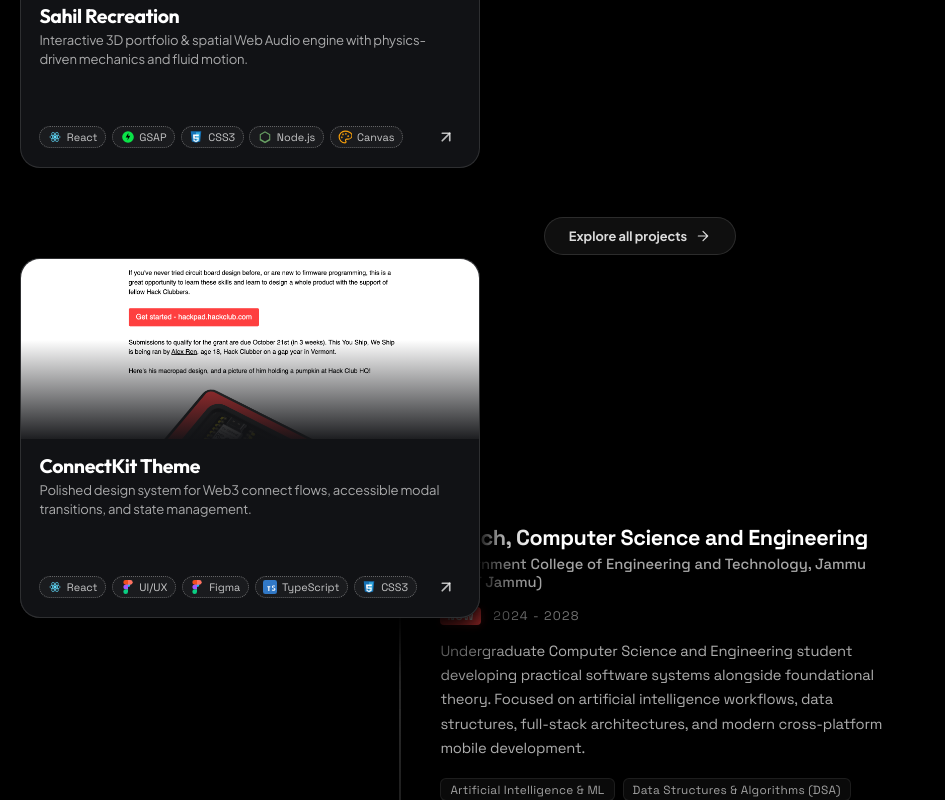
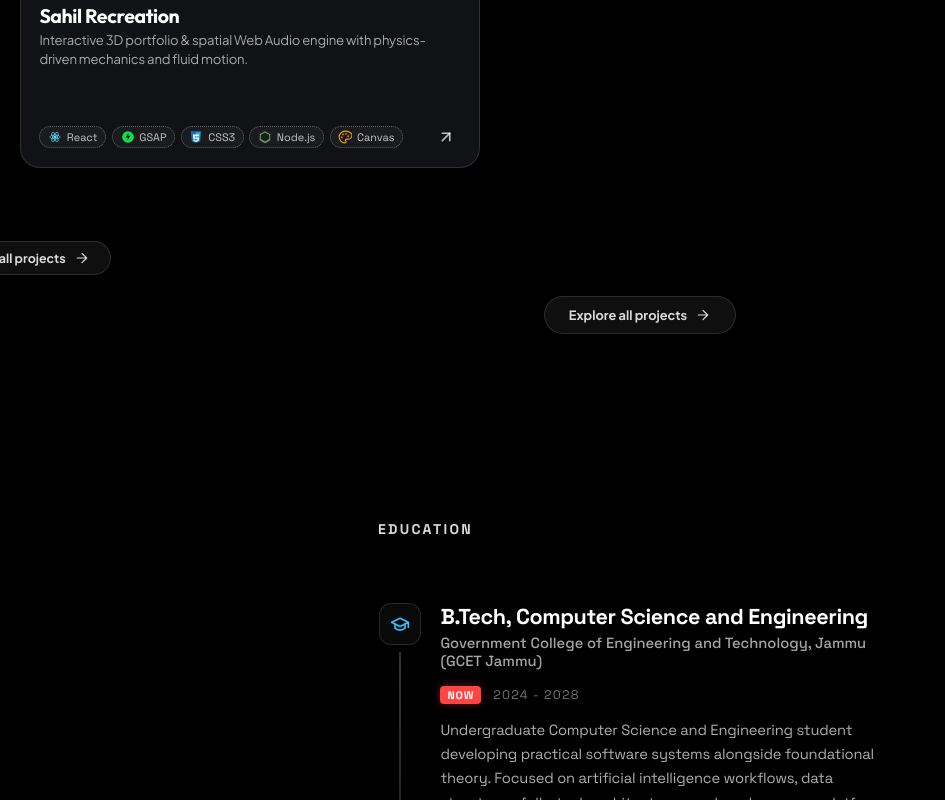
Before and after one commit to sahilaw22/sahilaw-in, a React (Vite) app: page / in a window 1280 px wide. Shown: the part 2920-3720 px from the top of the page, without its empty margins (0-945 px from the left). Built offline with nearby package versions, Linux system fonts and the light colour scheme; no server answers; a web font is replaced by a local one.

Commit message:
fix(featured-projects): smooth scroll stack card transitions and pin explore button

```diff
--- a/src/components/FeaturedProjectsSection.css
+++ b/src/components/FeaturedProjectsSection.css
@@ -37,7 +37,7 @@
   color: inherit;
   transform-origin: top center;
   will-change: transform;
-  transition: transform 0.12s cubic-bezier(0.16, 1, 0.3, 1), border-color 0.25s ease, box-shadow 0.25s ease;
+  transition: border-color 0.25s ease, box-shadow 0.25s ease;
 }
 
 .scroll-stack-card:hover {
@@ -163,7 +163,7 @@
   display: flex;
   justify-content: center;
   align-items: center;
-  margin-top: 2.75rem;
+  margin-top: 0;
 }
 
 @media (max-width: 480px) {
--- a/src/components/FeaturedProjectsSection.jsx
+++ b/src/components/FeaturedProjectsSection.jsx
@@ -52,6 +52,21 @@ export default function FeaturedProjectsSection({ play }) {
             <div className="contact-image-tag">
               <span>FEATURED WORK</span>
             </div>
+          </div>
+        }
+        footer={
+          <div className="projects-more-section">
+            <a
+              href="#/projects/all"
+              className="projects-more-button"
+              onClick={() => play?.('click')}
+              aria-label="Explore all projects"
+            >
+              <span>Explore all projects</span>
+              <svg width="14" height="14" viewBox="0 0 24 24" fill="none" stroke="currentColor" strokeWidth="2.4" strokeLinecap="round" strokeLinejoin="round" aria-hidden="true">
+                <path d="M5 12h14M12 5l7 7-7 7" />
+              </svg>
+            </a>
           </div>
         }
       >
--- a/src/components/ui/ScrollStack.css
+++ b/src/components/ui/ScrollStack.css
@@ -10,6 +10,15 @@
   justify-content: flex-start;
   align-items: center;
   overflow: visible !important;
+}
+
+.scroll-stack-pinned-footer {
+  width: 100%;
+  display: flex;
+  justify-content: center;
+  align-items: center;
+  margin-top: 1.75rem;
+  z-index: 20;
 }
 
 .scroll-stack-pinned-header {
--- a/src/components/ui/ScrollStack.jsx
+++ b/src/components/ui/ScrollStack.jsx
@@ -22,7 +22,7 @@ if (typeof window !== 'undefined') {
  * Once all cards are stacked, the pin releases and the entire deck moves
  * upward together into the next section.
  */
-export function ScrollStack({ children, header, className = '' }) {
+export function ScrollStack({ children, header, footer, className = '' }) {
   const containerRef = useRef(null);
 
   useEffect(() => {
@@ -36,54 +36,63 @@ export function ScrollStack({ children, header, className = '' }) {
     const cards = items.map((item) => item.querySelector('.scroll-stack-card') || item);
     const total = items.length;
 
-    const isMobile = window.innerWidth <= 768;
+        const isMobile = window.innerWidth <= 768;
     const stepDistance = isMobile ? 20 : 26;
     const scaleFactor = 0.035;
 
     // Initial setup:
-    // Card 0 sits active at top
-    // Cards 1..N sit below the stage
+    // Card 0 (Sahil Recreation) is active at y = 0, scale = 1, opacity = 1
+    // Cards 1..N (Lurian AI, Web Audio Synth, ConnectKit) are tucked offscreen below with opacity 0
+    // so the bottom cards never show or move prematurely
     cards.forEach((card, i) => {
-      gsap.set(items[i], { zIndex: 10 + i });
-      if (i > 0) {
-        gsap.set(items[i], {
-          yPercent: 125,
-          opacity: 1,
-        });
-      }
+      gsap.set(items[i], {
+        zIndex: 10 + i,
+        y: 0,
+        yPercent: i === 0 ? 0 : 180,
+        opacity: i === 0 ? 1 : 0,
+      });
+      gsap.set(card, {
+        scale: 1,
+        transformOrigin: 'top center',
+      });
     });
 
     const ctx = gsap.context(() => {
       const tl = gsap.timeline({
         scrollTrigger: {
           trigger: container,
-          start: isMobile ? 'top 40px' : 'top 64px',
-          end: () => `+=${(total - 1) * (window.innerHeight * 0.72)}`,
+          start: isMobile ? 'top 48px' : 'top 56px',
+          end: () => `+=${(total - 1) * (window.innerHeight * 0.75)}`,
           pin: true,
           pinSpacing: true,
-          scrub: 0.65,
+          scrub: 0.8,
           anticipatePin: 1,
           invalidateOnRefresh: true,
         },
       });
 
-      // Animate each subsequent card gliding into place
+      // Animate each card sequentially:
+      // Card 1 (Lurian AI) moves FIRST into place over Card 0
+      // Then Card 2 moves over Card 1
+      // Then Card 3 moves over Card 2
       for (let i = 1; i < total; i++) {
         const targetY = i * stepDistance;
+        const stepLabel = `step-${i}`;
 
-        // Card i slides up into stack position
+        // 1. Current card i fades in and glides up smoothly into stack position
         tl.to(
           items[i],
           {
             yPercent: 0,
             y: targetY,
+            opacity: 1,
             ease: 'power1.out',
             duration: 1,
           },
-          `step-${i}`
+          stepLabel
         );
 
-        // Scale down all earlier cards in the stack
+        // 2. Scale down all earlier cards underneath
         for (let prev = 0; prev < i; prev++) {
           const depth = i - prev;
           const targetScale = Math.max(0.88, 1 - depth * scaleFactor);
@@ -96,7 +105,7 @@ export function ScrollStack({ children, header, className = '' }) {
               ease: 'power1.out',
               duration: 1,
             },
-            `step-${i}`
+            stepLabel
           );
         }
       }
@@ -117,6 +126,7 @@ export function ScrollStack({ children, header, className = '' }) {
     <div ref={containerRef} className={`scroll-stack-wrapper ${className}`}>
       {header && <div className="scroll-stack-pinned-header">{header}</div>}
       <div className="scroll-stack-stage">{children}</div>
+      {footer && <div className="scroll-stack-pinned-footer">{footer}</div>}
     </div>
   );
 }
```
